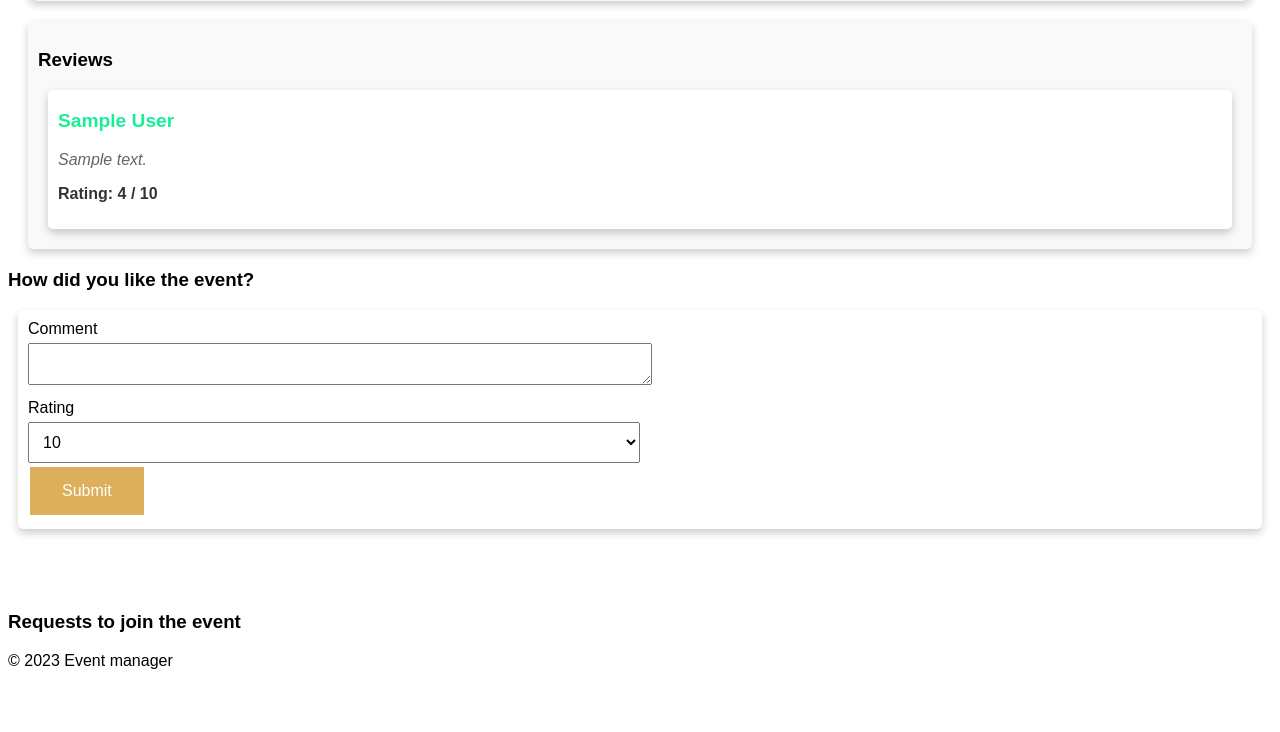
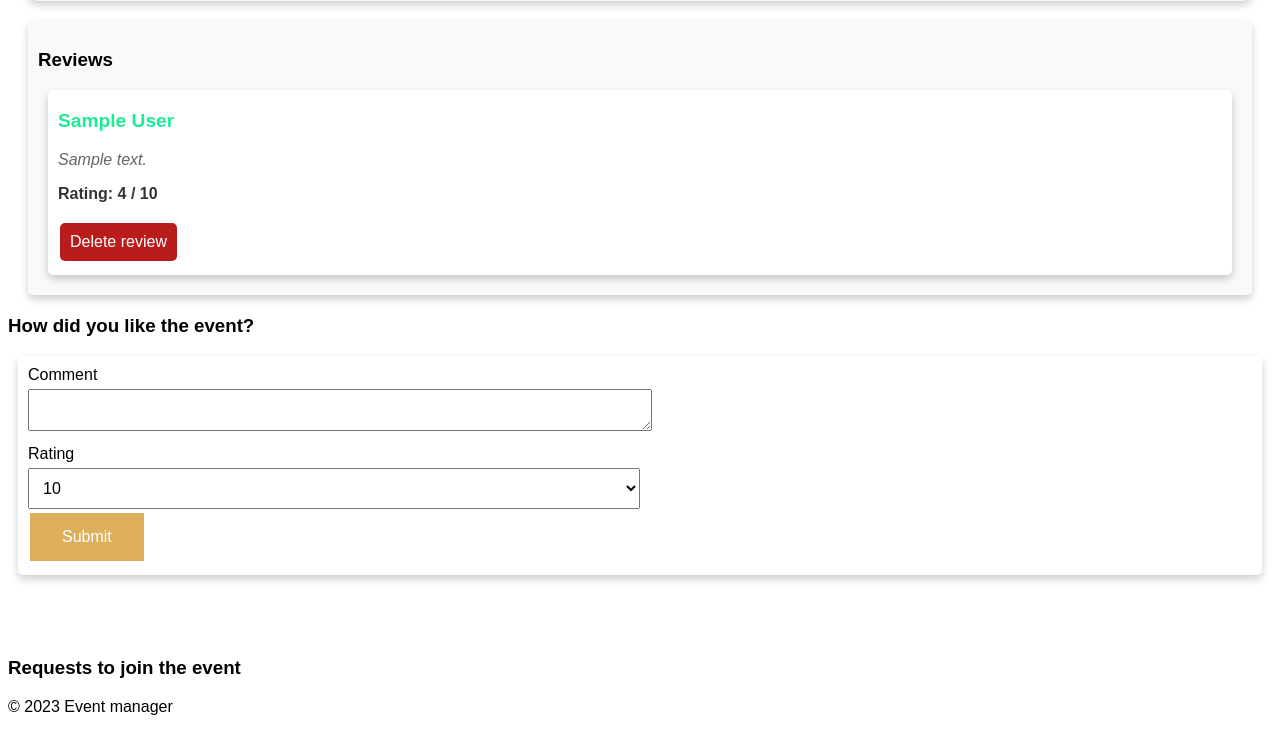
Before and after one commit to smatand/iis2023, a Flask app: page /event/1 in a window 1280 px wide. Shown: the part 1005-1737 px from the top of the page. Before the commit the page ends 1674 px from the top, so only its background shows below. Run offline with Flask 3, Linux system fonts and the light colour scheme; a user stored in the database is signed in; tables that the repository leaves empty hold one stand-in row (values such as "Sample post"); grey boxes marked "Sample" are stand-in pictures.

Commit message:
add button for deletion of review (in event)

```diff
--- a/app.py
+++ b/app.py
@@ -415,6 +415,7 @@ def event(id):
     approval_form = EventApprovalForm()
     request_approval_form = EventApproveRequestForm()
     cancel_request_form = EventCancelRequestForm()
+    delete_review_form = DeleteReviewForm()
 
     if request.method == 'POST':
 
@@ -511,6 +512,22 @@ def event(id):
                 db.session.delete(user_event)
                 db.session.commit()
                 return redirect(url_for('event', id=id))
+        elif delete_review_form.validate_on_submit and 'delete_review' \
+                in request.form:
+            review_id = request.form.get('review_id')
+            review = Review.query.get(review_id)
+            if review is None:
+                return redirect(url_for('event', id=id))
+
+            if review.user_id != current_user.id and \
+                    current_user.role < RoleEnum.moderator:
+                flash('You can delete only your own reviews')
+                return redirect(url_for('home'))
+
+            db.session.delete(review)
+            db.session.commit()
+            flash('Review has been deleted!', 'success')
+            return redirect(url_for('event', id=id))
 
     # don't show unapproved events to users who are not owners
     if (not event.approved and event.owner_id != current_user.id and
--- a/static/list.css
+++ b/static/list.css
@@ -88,3 +88,22 @@ label {
 .delete-button:hover {
     background-color: rgb(255, 0, 0);
 }
+.delete-button-2 {
+    right: 10px;
+    bottom: 50px;
+    border-radius: 5px;
+    border: none;
+    background-color: rgb(186, 28, 28);
+    color: white;
+    padding: 10px;
+    cursor: pointer;
+}.delete-button-2:hover {
+    right: 10px;
+    bottom: 50px;
+    border-radius: 5px;
+    border: none;
+    background-color: rgb(255, 0, 0);
+    color: white;
+    padding: 10px;
+    cursor: pointer;
+}
--- a/templates/event.html
+++ b/templates/event.html
@@ -66,6 +66,13 @@
             <p class="review-user">{{ review.user.name }}</p>
             <p class="comment">{{ review.comment }}</p>
             <p class="rating">Rating: {{ review.rating }} / 10</p>
+            {% if current_user.role.value > 1 or current_user.id == review.user_id %}
+            {{ approval_form.hidden_tag() }}
+                <form method="POST">
+                <input type="hidden" name="review_id" value="{{ review.id }}">
+                <button type="submit" name="delete_review" class="delete-button-2">Delete review</button>
+                </form>
+            {% endif %}
         </div>
         {% endfor %}
 </div>
```
